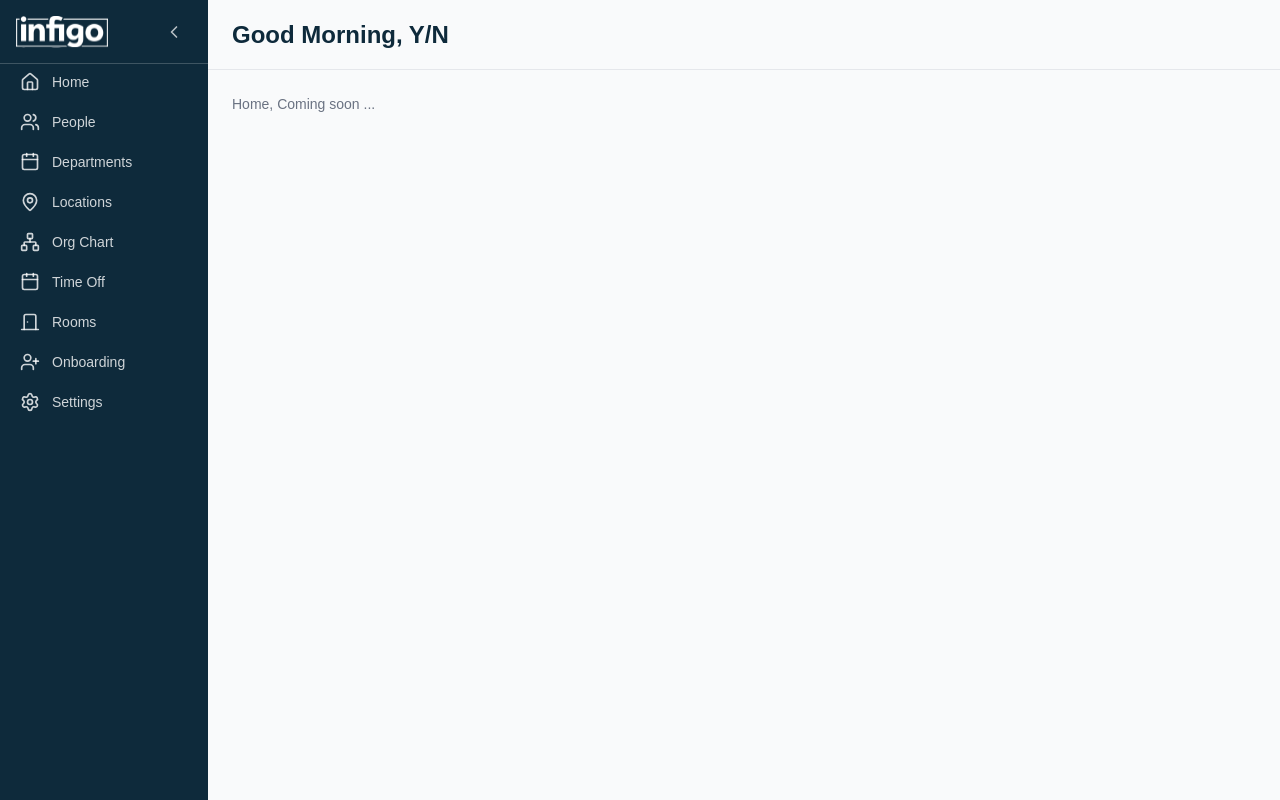
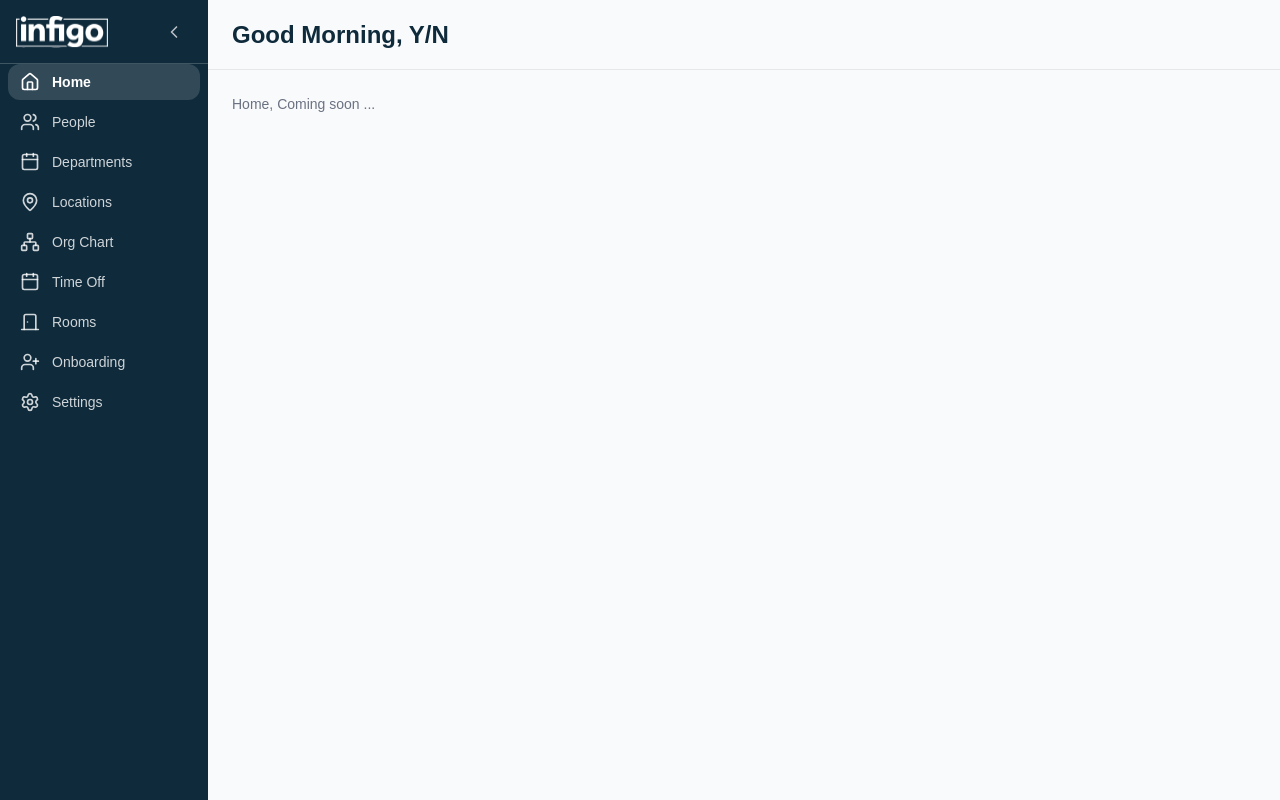
Before and after one commit to liliana-andronovici/ASCS, a React (Vite) app in the folder frontend/: page / in a window 1280 px wide. Built offline with nearby package versions, Linux system fonts and the light colour scheme; no server answers.

Commit message:
Shadow meniu

```diff
--- a/frontend/src/layout/Sidebar.tsx
+++ b/frontend/src/layout/Sidebar.tsx
@@ -1,5 +1,5 @@
 import { useState } from "react";
-import { Link, useMatch } from "react-router-dom";
+import { NavLink } from "react-router-dom";
 import logoImage from "../assets/logo.svg";
 import {
     ChevronRight,
@@ -29,8 +29,6 @@ const NAV_ITEMS = [
 
 export function Sidebar() {
     const [collapsed, setCollapsed] = useState(false);
-    const isDepartmentsPage = !!useMatch("/departments");
-    const isOrgChartPage = !!useMatch("/orgChart");
 
     return (
         <aside
@@ -56,18 +54,17 @@ export function Sidebar() {
             <nav className="flex flex-col gap-1 px-2">
                 {NAV_ITEMS.map((item) => {
                     const Icon = item.icon;
-                    const isActive = (item.href === "/departments" && isDepartmentsPage) || (item.href === "/orgChart" && isOrgChartPage);
 
                     return (
-                        <Link to={item.href}
+                        <NavLink to={item.href}
                             key={item.href}
-                            className={`flex cursor-pointer items-center gap-3 rounded-md px-3 py-2 text-sm ${isActive ? "bg-white/15 text-white font-semibold" : "text-white/80 hover:bg-white/10"} ${collapsed ? "justify-center" : ""}`}
-                            aria-current={isActive ? "page" : undefined}
+                            className={({ isActive }) => `flex cursor-pointer items-center gap-3 rounded-md px-3 py-2 text-sm ${isActive ? "bg-white/15 text-white font-semibold" : "text-white/80 hover:bg-white/10"} ${collapsed ? "justify-center" : ""}`}
+                            end={item.href === "/"}
                             title={collapsed ? item.label : undefined}
                         >
                             <Icon size={20} />
                             {!collapsed && <span>{item.label}</span>}
-                        </Link>
+                        </NavLink>
                     );
                 })}
             </nav>
```
